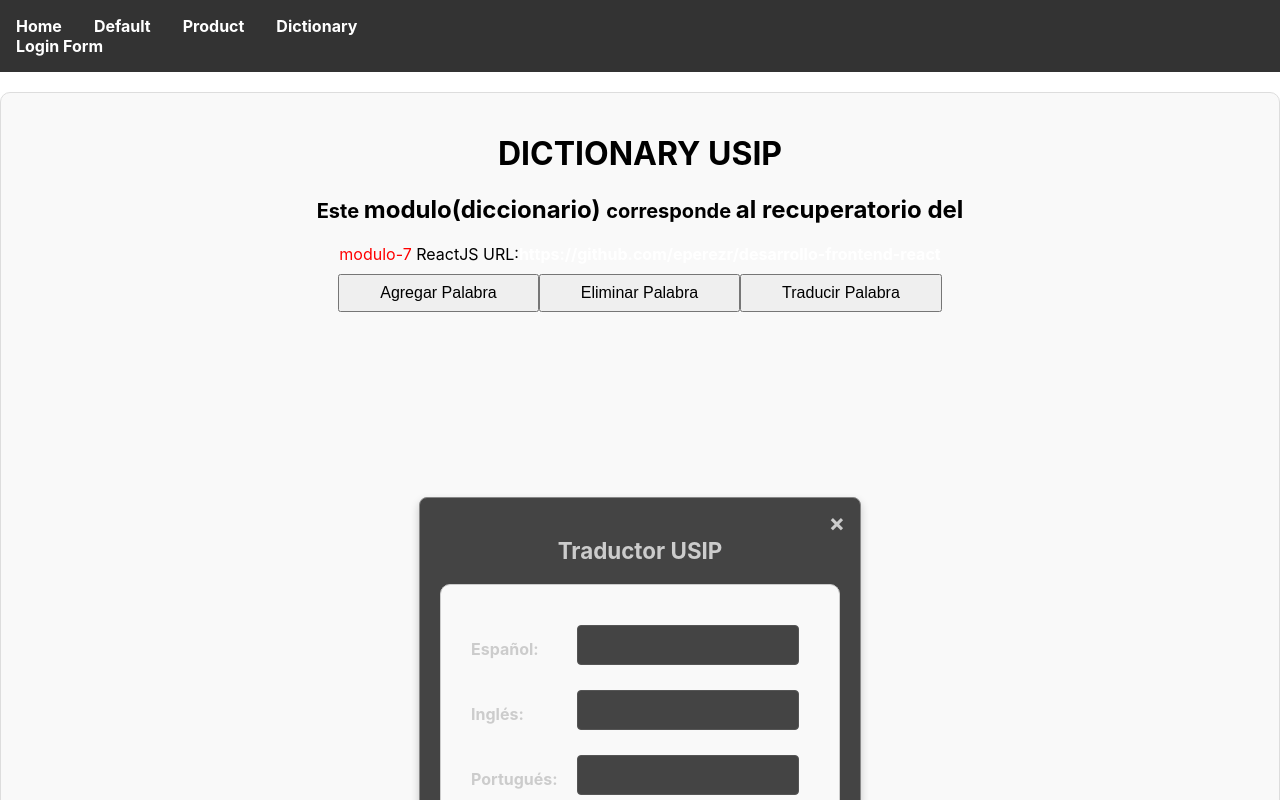
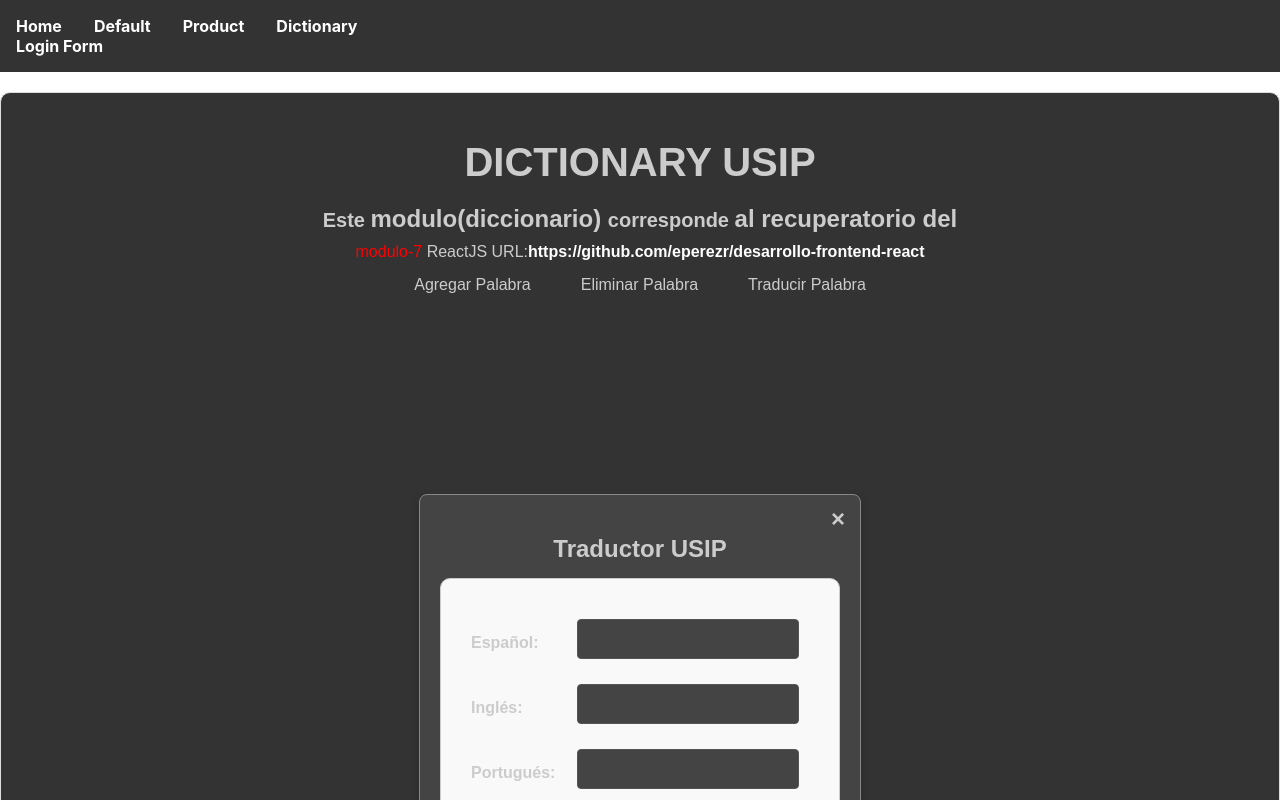
Before and after one commit to eperezr/desarrollo-frontend-react, a React (Create React App) app: page /dictionary in a window 1280 px wide. Both pictures are taken after a click on the button "Agregar Palabra". Shown: the top 800 px of the page. Built offline with nearby package versions, Linux system fonts and the light colour scheme.

Commit message:
fixing css

```diff
--- a/src/screems/Dictionary/_components/DictionaryPage.css
+++ b/src/screems/Dictionary/_components/DictionaryPage.css
@@ -1,131 +1,64 @@
-.modal-content button[type="button"] {
-  background-color: #555;
-  color: #ccc;
-}
-
-.modal-content button[type="button"]:hover {
-  background-color: #666;
-}
-
-.modal-content button[type="button"]:nth-child(2) {
-  background-color: #ff9900;
-  color: #ccc;
-}
-
-.modal-content button[type="button"]:nth-child(2):hover {
-  background-color: #ff6600;
-}
-
-.modal-overlay {
-  position: fixed;
-  top: 0;
-  left: 0;
-  width: 100vw;
-  height: 100vh;
-  background-color: rgba(0, 0, 0, 0.8);
-  display: flex;
-  justify-content: center;
-  align-items: center;
-  z-index: 1000;
+.button-container button {
+  background-color: #333;
+  color: #ccc; /*ara que sea más visible */
+  border: none;
+  border-radius: 5px;
+  padding: 10px 20px;
+  font-size: 1rem;
+  margin: 5px;
+  cursor: pointer;
+  transition: background-color 0.3s;
 }
 
 .modal-content {
   background-color: #444;
   padding: 20px;
   border-radius: 8px;
-  box-shadow: 0 4px 8px rgba(0, 0, 0, 0.2);
   width: 400px;
-  max-width: 90vw;
-  text-align: center;
   position: relative;
-  color: #ccc;
+  color: #ccc; /* sea más visible */
 }
 
 .modal-content h2 {
-  font-size: 1.4rem;
-  margin-bottom: 20px;
-  color: #ccc;
+  font-size: 1.5rem;
+  margin-bottom: 15px;
+  color: #ccc; /* sea más visible */
 }
 
-.modal-content label {
-  display: block;
-  text-align: left;
-  margin-bottom: 8px;
-  font-weight: bold;
-  color: #ccc;
+.dictionary-container {
+  padding: 20px;
+  font-family: Arial, sans-serif;
+  color: #ccc; /* sea más visible */
+  text-align: center;
+  background-color: #333;
 }
 
-.modal-content input[type="text"],
-.modal-content select,
-.modal-content textarea {
-  width: 100%;
-  padding: 10px;
-  margin-bottom: 15px;
-  border: 1px solid #555;
-  border-radius: 4px;
-  font-size: 1rem;
-  background-color: #444;
-  color: #ccc;
+h1 {
+  font-size: 2.5rem;
+  margin-bottom: 20px;
+  color: #ccc; /* sea más visible */
 }
 
-.modal-content textarea {
-  height: 100px;
-  resize: none;
-  font-size: 0.9rem;
-  color: #ccc;
-}
-
-.modal-content button {
-  padding: 10px 15px;
-  border: none;
-  border-radius: 4px;
-  font-size: 1rem;
-  cursor: pointer;
-  margin-right: 10px;
-  background-color: #555;
-  color: #ccc;
-  /* Agregamos Framer Motion */
-  transition: {
-    duration: 0.5;
-    ease: "easeInOut"
-  }
-}
-
-.form-group {
-  display: flex;
-  align-items: center;
+h2 {
+  font-size: 1.5rem;
   margin-bottom: 10px;
+  color: #ccc; /* sea más visible */
 }
 
 .form-group label {
-  width: 100px;
-  margin-right: 10px;
-  color: #ccc;
+  display: inline-block;
+  width: 150px;
+  color: #ccc; /*  sea más visible */
 }
 
-.form-group input {
-  flex: 1;
-  padding: 5px;
+.form-group input,
+.form-group select,
+.form-group textarea {
+  width: calc(100% - 160px);
+  padding: 8px;
+  font-size: 1rem;
+  border-radius: 4px;
+  border: 1px solid #555;
   background-color: #444;
-  color: #ccc;
+  color: #ccc; /*  sea más visible */
 }
-
-.close {
-  position: absolute;
-  top: 10px;
-  right: 15px;
-  font-size: 24px;
-  font-weight: bold;
-  color: #ccc;
-  cursor: pointer;
-  transition: color 0.3s ease;
-}
-
-.close:hover {
-  color: #66ccff;
-}
-
-.error-message {
-  color: #ff9900;
-  margin-top: 10px;
-}
```
